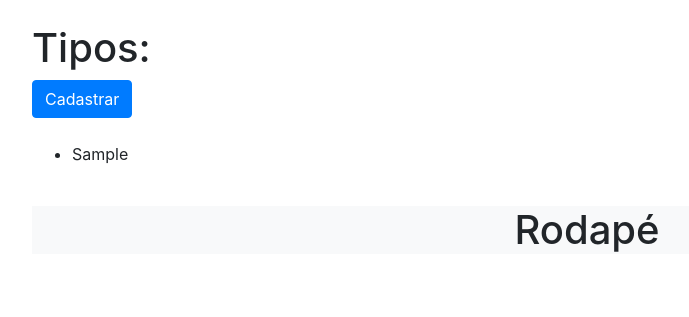
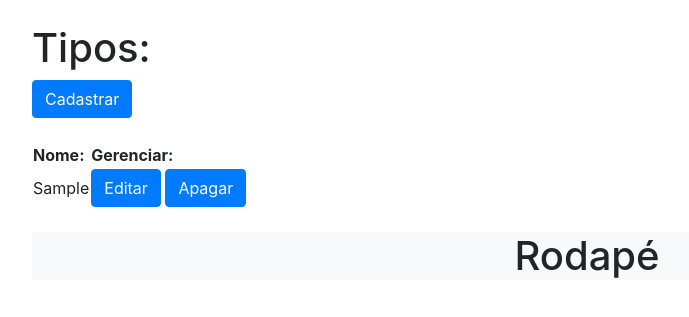
Before and after one commit to brunogomesifrn/-info419info, a Django app: page /perfil/tipos/ in a window 1280 px wide. Shown: the part 112-429 px from the top of the page, without its empty margins (53-742 px from the left). Run offline with Django 3.2, Linux system fonts and the light colour scheme; a user stored in the database is signed in; tables that the repository leaves empty hold one stand-in row (values such as "Sample post"); some libraries are stand-ins or nearby versions.

Commit message:
ajustando crud

```diff
--- a/core/templates/tipos.html
+++ b/core/templates/tipos.html
@@ -7,13 +7,22 @@
 <h1>Tipos:</h1>
     <a href="{% url 'cadastrartipo' %}" class="text-white"><button type="button" class="btn btn-primary">Cadastrar</button></a>
     <br /> <br />
-    {% for nome in tipo %}
-    <ul>
-      <li>{{nome.tipo}}</li>
-    </ul>
+    <table>
+        <tr>
+            <th>Nome:</th>
+            <th>Gerenciar:</th>
+        </tr>
+        {% for nome in tipo %}
+        <tr>
+            <td>{{nome.tipo}}</td>
+            <td><a href="{% url 'editartipo' nome.id %}" class="text-white"><button type="button" class="btn btn-primary">Editar</button></a>
+            <a href="{% url 'apagartipo' nome.id %}" class="text-white"><button type="button" class="btn btn-primary">Apagar</button></a>
+            </td>
+        </tr>
     {% empty %}
     <p>Nenhum tipo cadastrado</p>
     {% endfor %}
+    </table>
     <script type="text/javascript" src="{% static 'js/bootstrap.bundle.min.js' %}"></script>
 <script type="text/javascript" src="{% static 'js/jquery.min.js' %}"></script>
 
--- a/core/views.py
+++ b/core/views.py
@@ -57,6 +57,22 @@ def cadastrartipo(request):
 	}
 	return render(request, 'cadastrartipo.html', contexto)
 @login_required
+def editartipo(request, id):
+	tipo = Tipo.objects.get(pk=id)
+	form = TipoForm(request.POST or None, instance=tipo)
+	if form.is_valid():
+		form.save()
+		return redirect('/perfil/tipos')
+	contexto = {
+	'form': form
+	}
+	return render(request, 'cadastrartipo.html', contexto)
+@login_required
+def apagartipo(request, id):
+	tipo = Tipo.objects.get(pk=id)
+	tipo.delete()
+	return redirect('/perfil/tipos')
+@login_required
 def produtos(request):
 	produtos = Produtos.objects.all()
 	contexto = {
--- a/info419info/urls.py
+++ b/info419info/urls.py
@@ -15,7 +15,7 @@ Including another URLconf
 """
 from django.contrib import admin
 from django.urls import path
-from core.views import index, listaprodutos, produtoespecifico, cadastro, perfil, editarperfil, tipos, cadastrartipo, produtos, produto
+from core.views import index, listaprodutos, produtoespecifico, cadastro, perfil, editarperfil, tipos, editartipo, apagartipo, cadastrartipo, produtos, produto
 from django.contrib.auth import views as auth_views
 from django.conf import settings
 from django.conf.urls.static import static
@@ -31,6 +31,8 @@ urlpatterns = [
     path('perfil/', perfil, name="perfil"),
     path('perfil/editar/<int:id>', editarperfil, name="editarperfil"),
     path('perfil/tipos/', tipos, name="tipos"),
+    path('perfil/tipos/editar/<int:id>/', editartipo, name="editartipo"),
+    path('perfil/tipos/apagar/<int:id>/', apagartipo, name="apagartipo"),
     path('perfil/tipos/cadastrar', cadastrartipo, name="cadastrartipo"),
     path('perfil/produtos', produtos, name="produtos"),
     path('perfil/produtos/cadastrar', produto, name="produto"),
```
